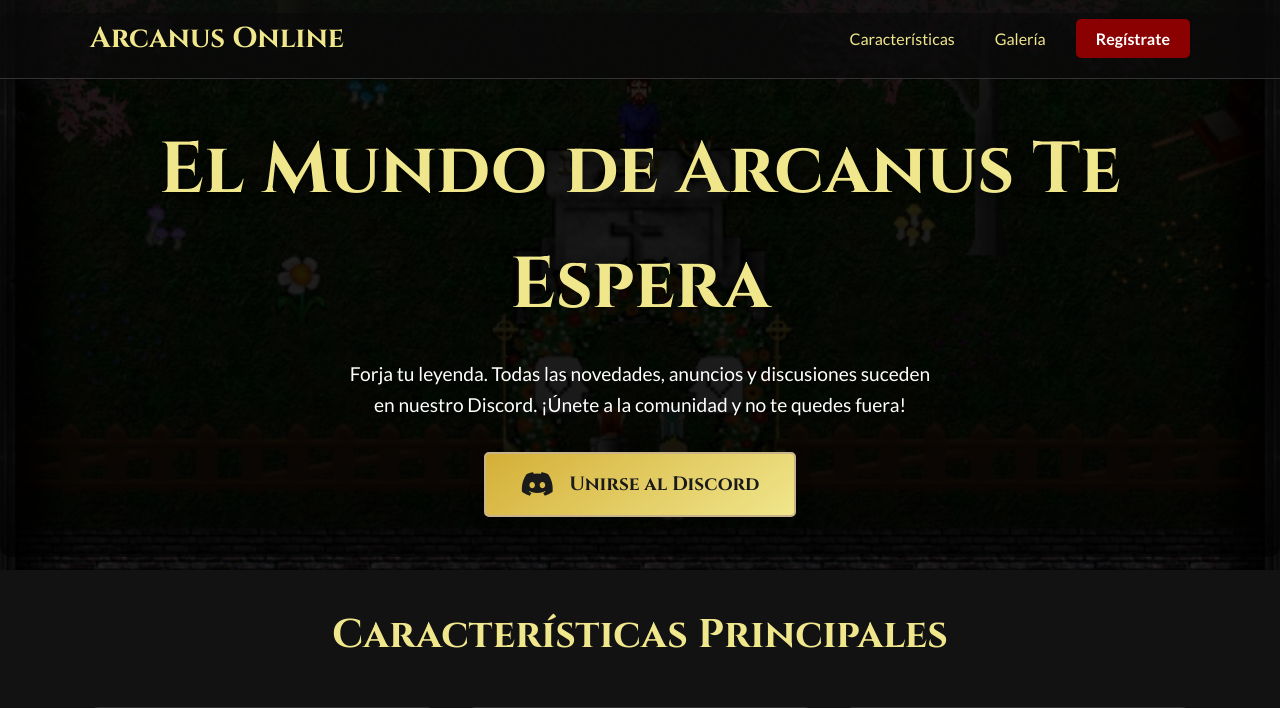
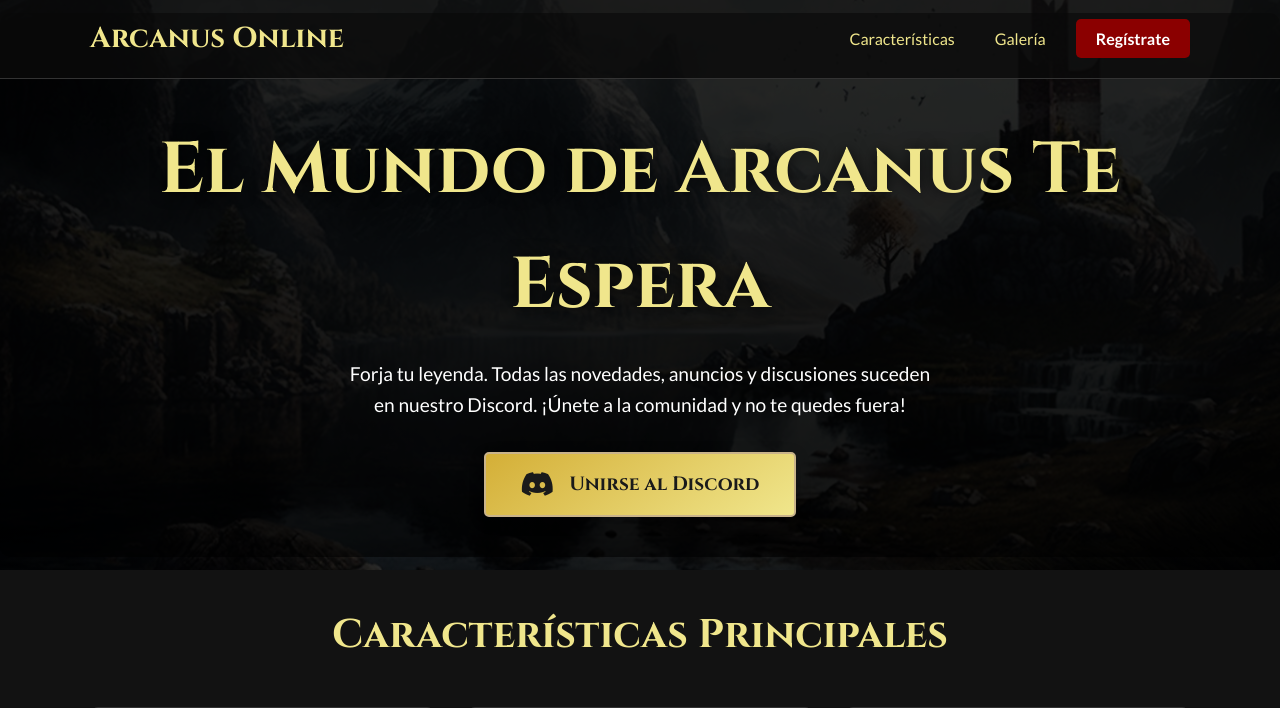
Before and after one commit to Aygron/arcanus_landing, a PHP site: page / in a window 1280 px wide. Shown: the top 708 px of the page. Run offline with PHP 8.4, Linux system fonts and the light colour scheme.

Commit message:
actualizo imagen banner

```diff
--- a/css/style.css
+++ b/css/style.css
@@ -92,7 +92,7 @@ header ul li a:hover {
 
 /* Hero Section */
 #hero {
-    background: linear-gradient(rgba(0, 0, 0, 0.6), rgba(0, 0, 0, 0.8)), url('../img/84617216_663772241096467_6479898840215390623_n.jpg') no-repeat center center/cover;
+    background: linear-gradient(rgba(0, 0, 0, 0.6), rgba(0, 0, 0, 0.8)), url('../img/fondo_banner.png') no-repeat center center/cover;
     height: 50vh;
     min-height: 450px;
     display: flex;
```
Also changed, not shown: img/fondo_banner.png (added).
